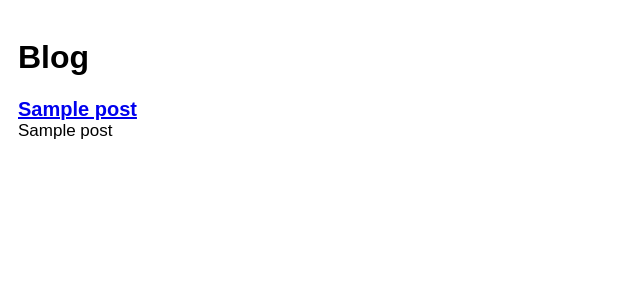
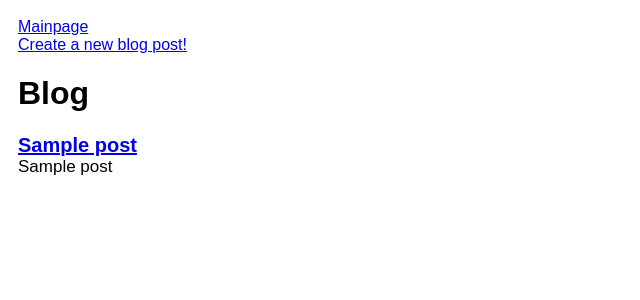
Before and after one commit to mechamecho/build-a-blog, a Python web app: template templates/front.html in a window 1280 px wide. Shown: the top 300 px of the page, without its empty margins (0-640 px from the left). Run offline with Jinja, Linux system fonts and the light colour scheme; the template is opened without the code that fills it: most values are stand-ins (such as "Sample title", 1, 10 or a date in 2020).

Commit message:
added navigation links in the base.html template

```diff
--- a/templates/base.html
+++ b/templates/base.html
@@ -61,6 +61,7 @@
 		}
 
 		</style>
+		<a href="/blog">Mainpage</a><br><a href="/blog/newpost">Create a new blog post!</a>
 
 		{% block content %}
 		{% endblock %}
```
